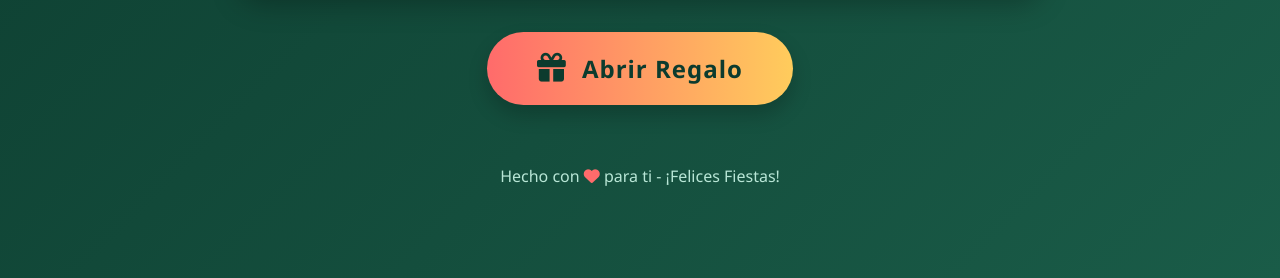
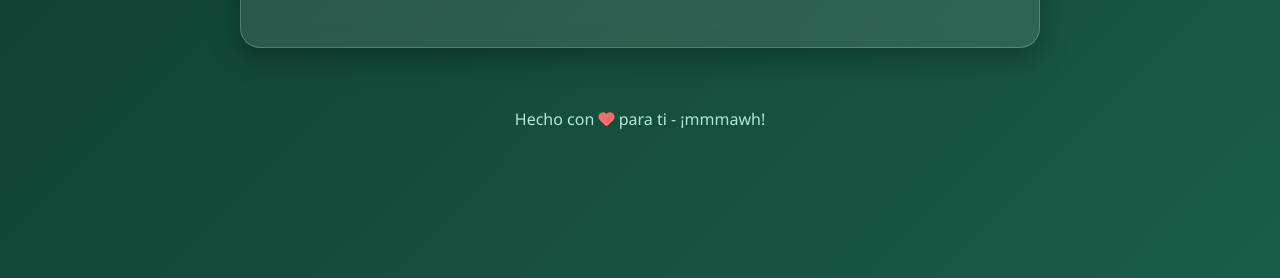
Before and after one commit to githhhmarc-ops/miyaaaaaaaaa, a plain HTML site: page index.html in a window 1280 px wide. Shown: the part 522-800 px from the top of the page. Drawn offline with Linux system fonts and the light colour scheme.

Commit message:
Update index.html

```diff
--- a/index.html
+++ b/index.html
@@ -45,7 +45,7 @@
       </div>
 
       <div class="gift-btn-container">
-        <button class="gift-btn" id="openGiftBtn">
+        <button class="gift-btn" id="openGiftBtn" style="display: none">
           <i class="fas fa-gift"></i> Abrir Regalo
         </button>
       </div>
@@ -104,7 +104,7 @@
       <div class="footer">
         <p>
           Hecho con <i class="fas fa-heart" style="color: #ff6b6b"></i> para ti
-          - ¡Felices Fiestas!
+          - ¡mmmawh!
         </p>
       </div>
     </div>
```
